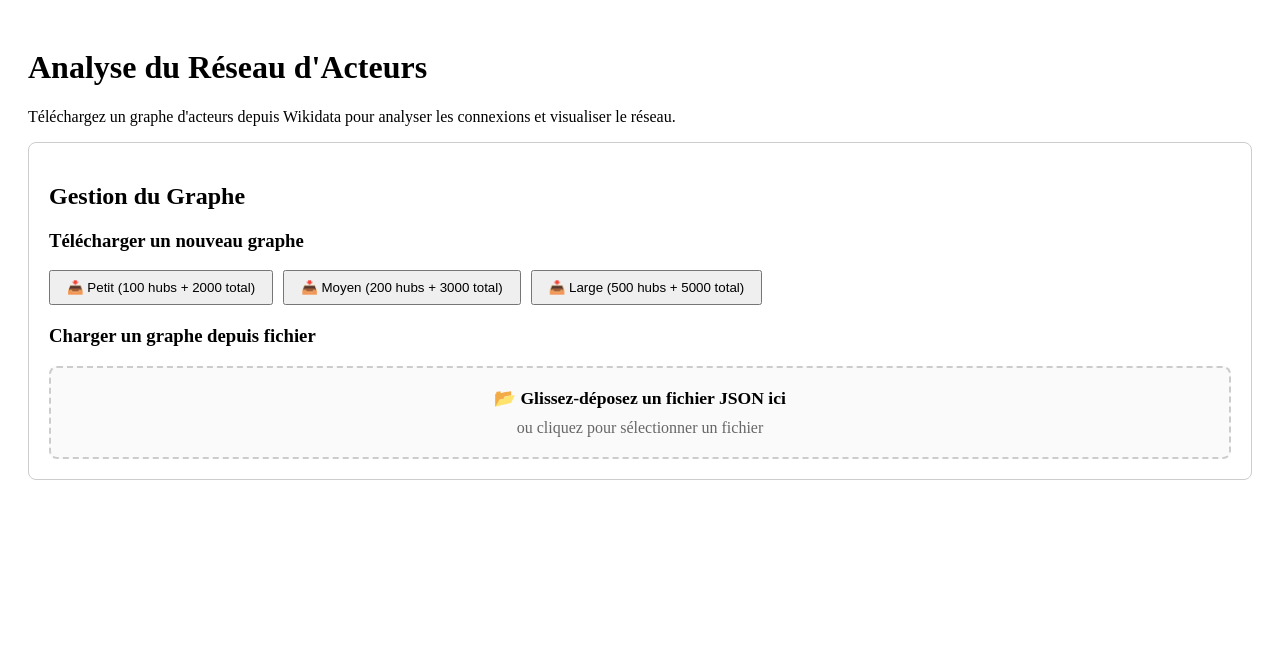
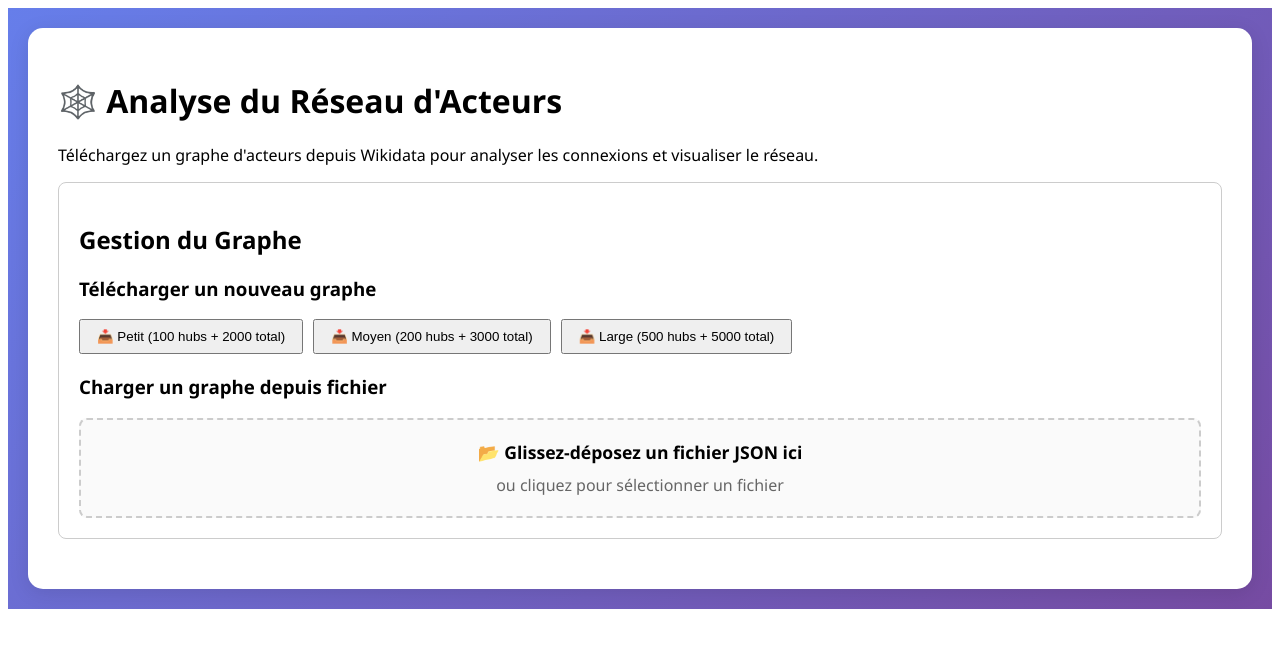
Before and after one commit to ErwannR1H/rolandGamosCinema, a React (Vite) app: page /analysis in a window 1280 px wide. Shown: the top 648 px of the page. Built offline with nearby package versions, Linux system fonts and the light colour scheme.

Commit message:
rends l'interface plus belle

```diff
--- a/src/components/NetworkAnalysis.jsx
+++ b/src/components/NetworkAnalysis.jsx
@@ -41,8 +41,17 @@ function NetworkAnalysis() {
     };
 
     return (
-        <div style={{ padding: '20px', maxWidth: '1400px', margin: '0 auto' }}>
-            <h1>Analyse du Réseau d'Acteurs</h1>
+        <div style={{ padding: '20px', maxWidth: '1400px', margin: '0 auto',
+      background: 'linear-gradient(135deg, #667eea 0%, #764ba2 100%)',
+
+        }}>
+            <div
+            style={{background: 'white', padding: '30px', borderRadius: '15px', boxShadow: '0 4px 20px rgba(0,0,0,0.1)',
+      fontFamily: "'Segoe UI', Tahoma, Geneva, Verdana, sans-serif",
+
+            }}
+            >
+            <h1> 🕸️ Analyse du Réseau d'Acteurs</h1>
             <p>Téléchargez un graphe d'acteurs depuis Wikidata pour analyser les connexions et visualiser le réseau.</p>
 
             <GraphManager
@@ -179,6 +188,8 @@ function NetworkAnalysis() {
                     </div>
                 </div>
             )}
+            </div>
+
         </div>
     );
 }
```
Also changed, not shown: 1 other file (tests, documents, lock files or other folders).
